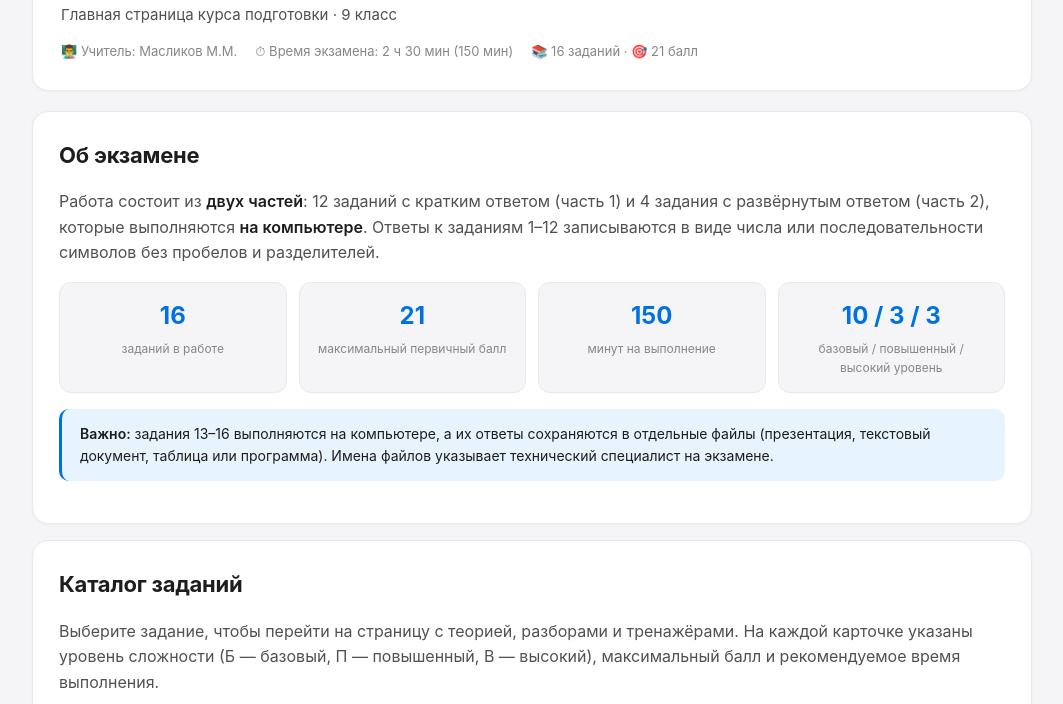
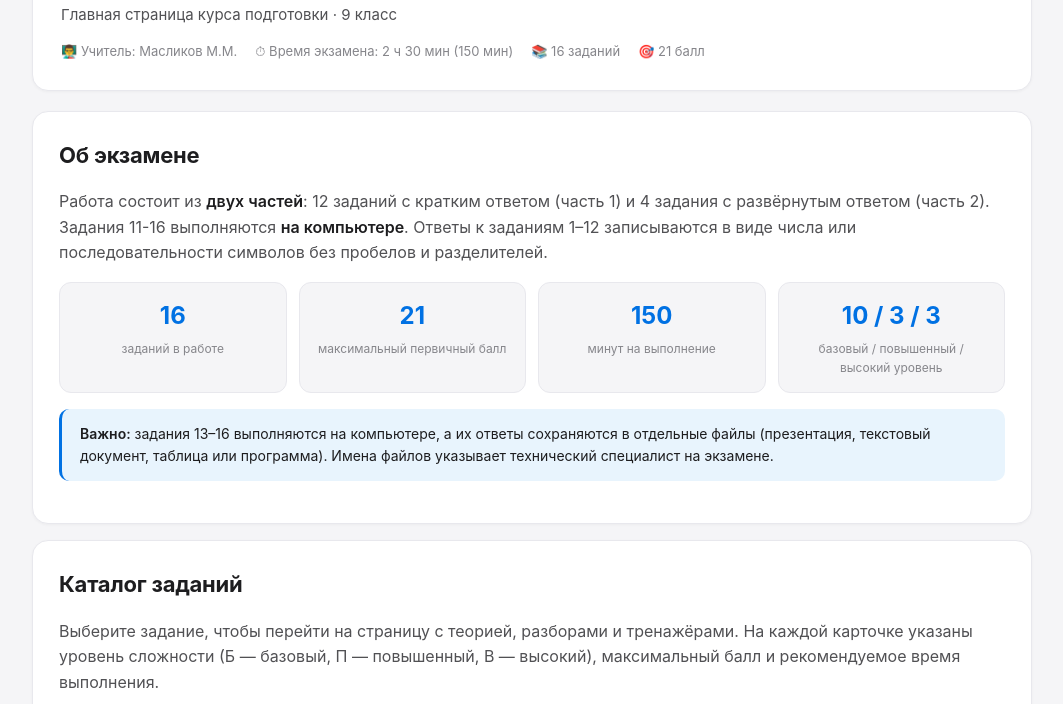
Before and after one commit to mmmaslikov/oge, a plain HTML site: page index.html in a window 1280 px wide. Shown: the part 96-800 px from the top of the page, without its empty margins (108-1171 px from the left). Drawn offline with Linux system fonts and the light colour scheme.

Commit message:
Update index.html

```diff
--- a/index.html
+++ b/index.html
@@ -145,13 +145,14 @@ strong { color: var(--text); font-weight: 600; }
     <div class="header-meta">
       <span>👨‍🏫 Учитель: Масликов М.М.</span>
       <span>⏱ Время экзамена: 2 ч 30 мин (150 мин)</span>
-      <span>📚 16 заданий · 🎯 21 балл</span>
+      <span>📚 16 заданий</span>
+      <span>🎯 21 балл</span>
     </div>
   </header>
 
   <section class="card">
     <h2 class="card-title">Об экзамене</h2>
-    <p>Работа состоит из <strong>двух частей</strong>: 12 заданий с кратким ответом (часть 1) и 4 задания с развёрнутым ответом (часть 2), которые выполняются <strong>на компьютере</strong>. Ответы к заданиям 1–12 записываются в виде числа или последовательности символов без пробелов и разделителей.</p>
+    <p>Работа состоит из <strong>двух частей</strong>: 12 заданий с кратким ответом (часть 1) и 4 задания с развёрнутым ответом (часть 2). Задания 11-16 выполняются <strong>на компьютере</strong>. Ответы к заданиям 1–12 записываются в виде числа или последовательности символов без пробелов и разделителей.</p>
     <div class="stats">
       <div class="stat">
         <div class="stat-num">16</div>
```
